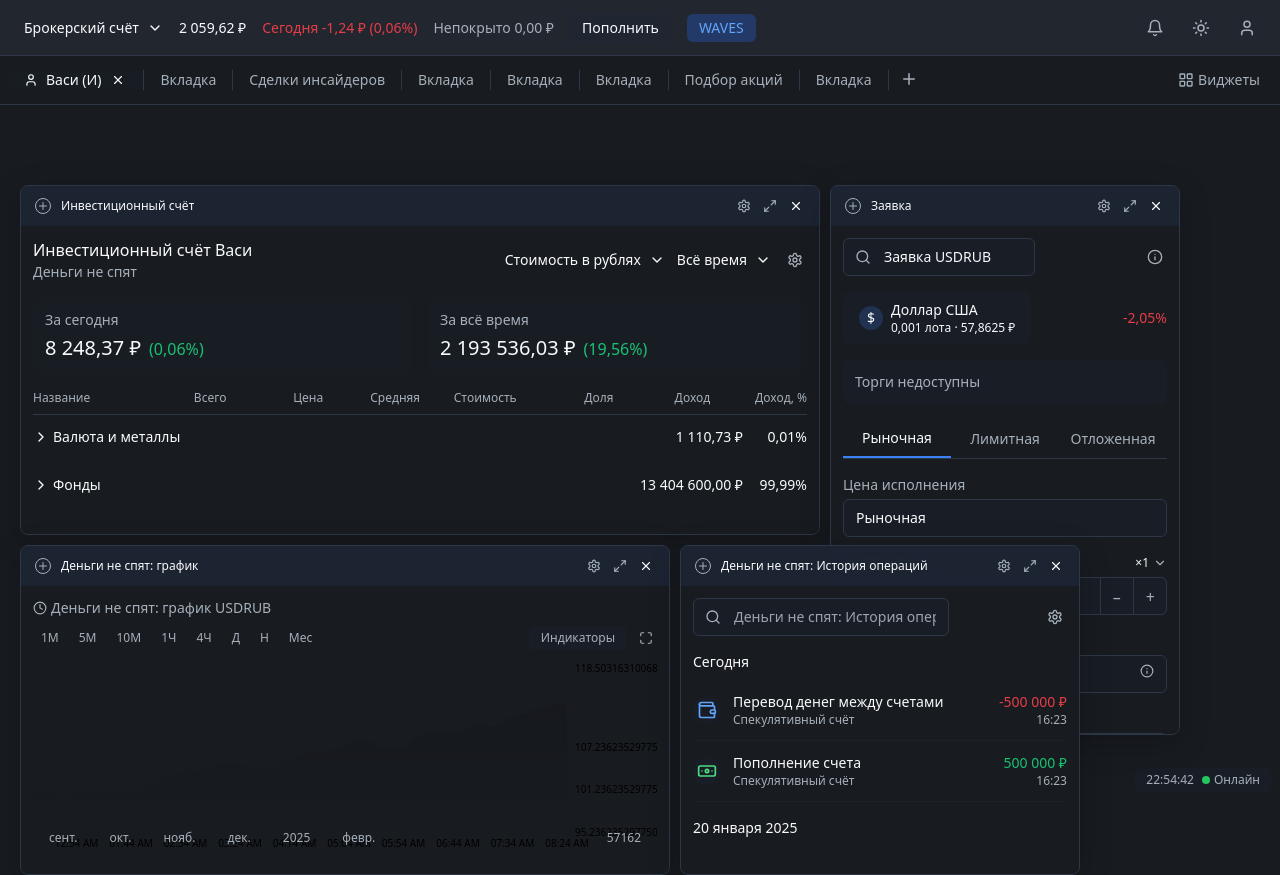
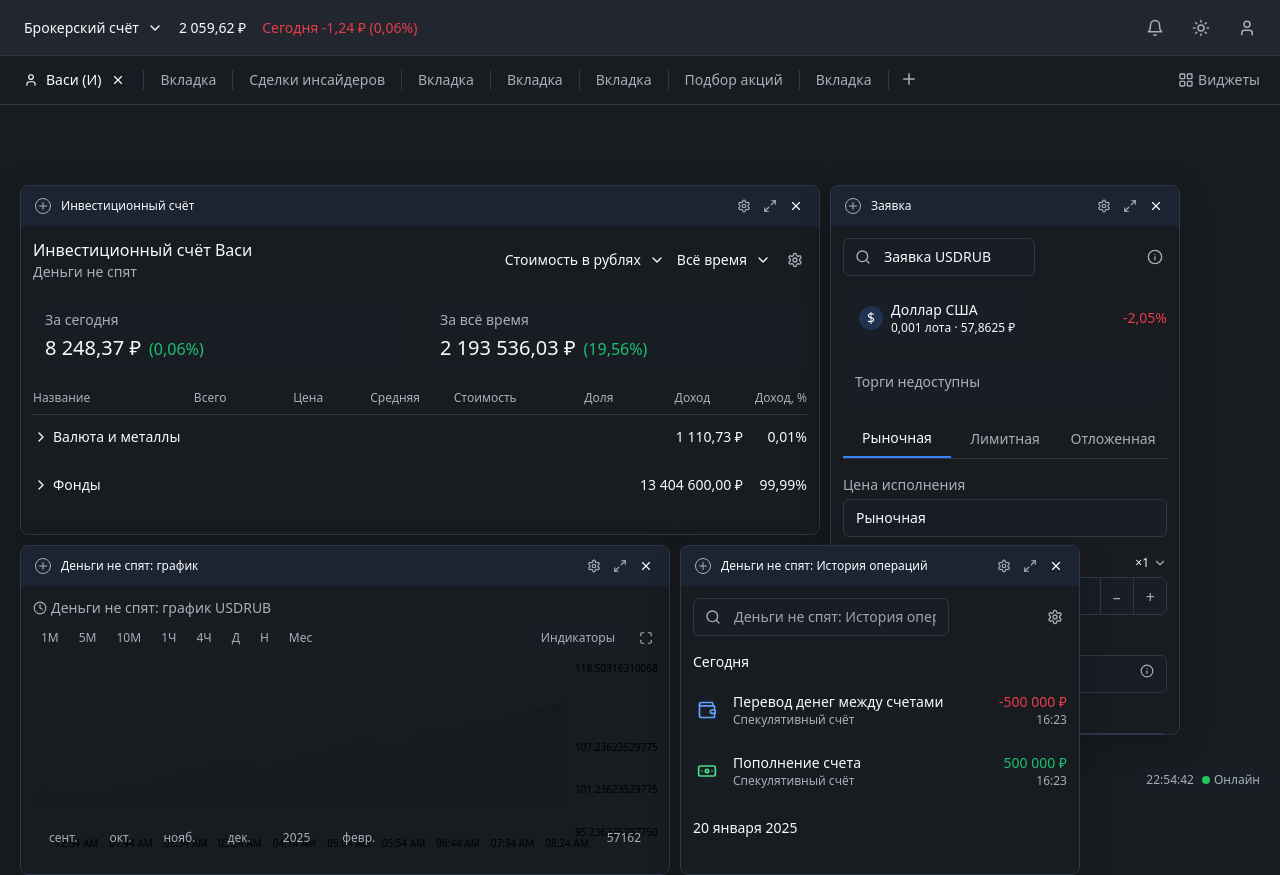
Before and after one commit to suenot/profitmaker-next, a React (Vite) app: page / in a window 1280 px wide. Built offline with nearby package versions, Linux system fonts and the light colour scheme.

Commit message:
refactor: Simplify Header component by removing redundant elements

```diff
--- a/src/components/Header.tsx
+++ b/src/components/Header.tsx
@@ -1,4 +1,3 @@
-
 import React, { useState } from 'react';
 import { ChevronDown, Wallet, Bell, User, Sun, Moon, Menu, Plus, LayoutGrid } from 'lucide-react';
 import { useWidget } from '@/context/WidgetContext';
@@ -40,18 +39,6 @@ const Header: React.FC = () => {
             <span className="text-terminal-negative">
               Сегодня {accountDelta.value} {accountDelta.percentage}
             </span>
-
-            <span className="text-terminal-muted">
-              Непокрыто 0,00 ₽
-            </span>
-
-            <button className="px-3 py-1 rounded-md bg-terminal-accent/40 text-terminal-text hover:bg-terminal-accent/60 transition-colors">
-              Пополнить
-            </button>
-
-            <span className="px-3 py-1 rounded-md bg-blue-600/30 text-blue-400 ml-2">
-              WAVES
-            </span>
           </div>
         </div>
 
```
